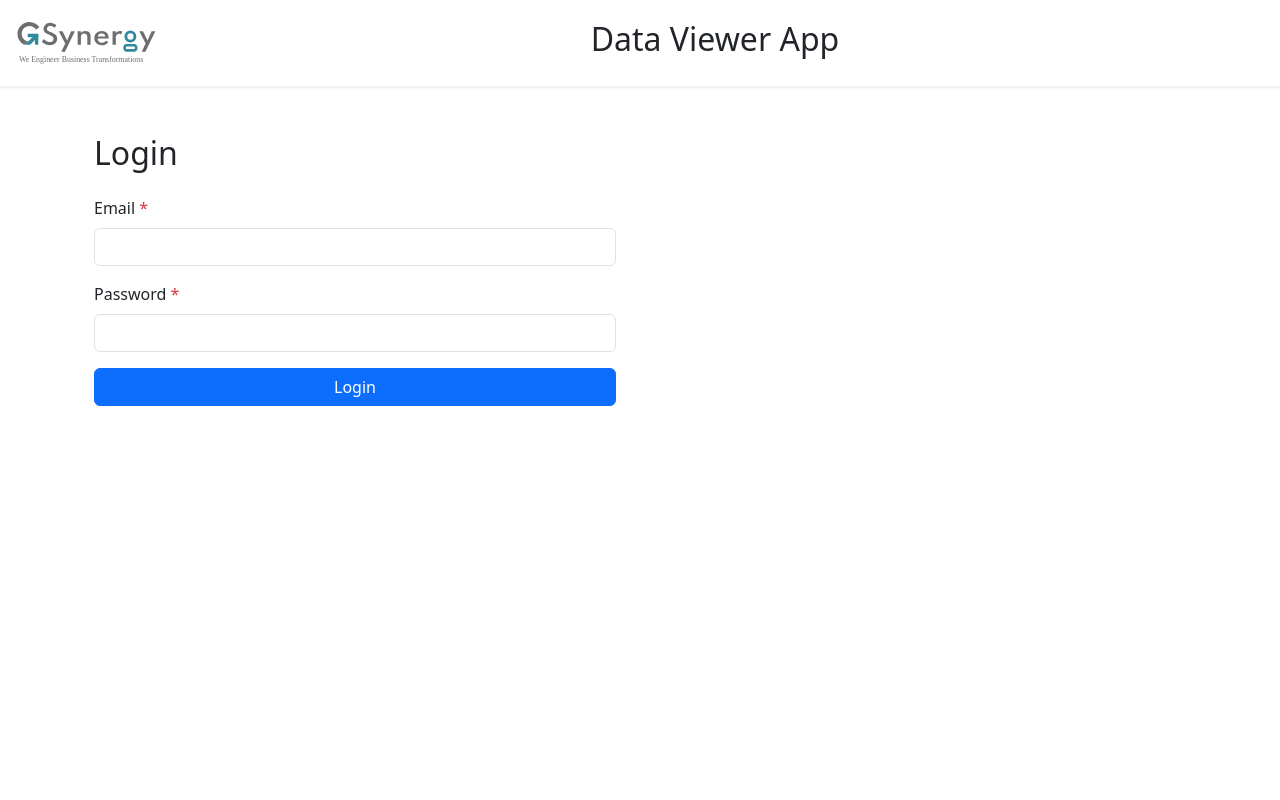
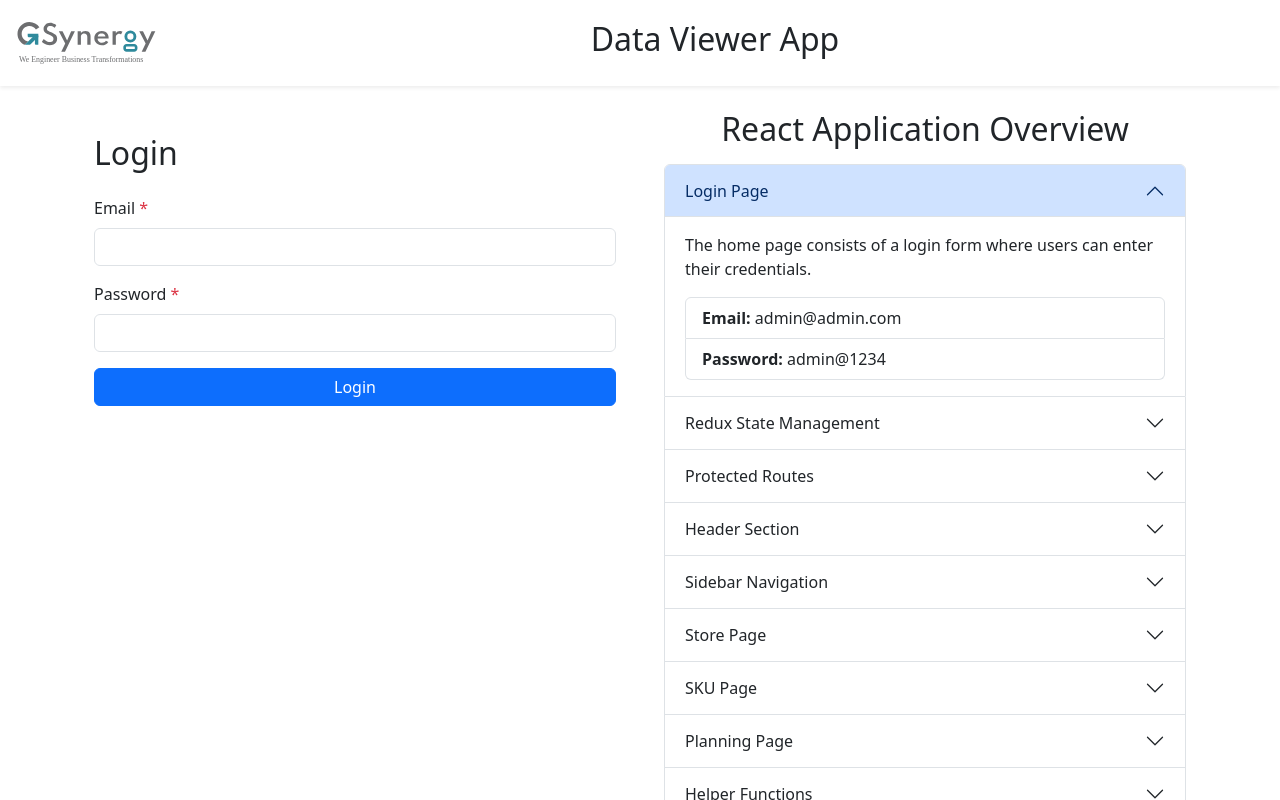
Before and after one commit to adityaxtalk/GS060325_Aditya_Kumar, a React (Vite) app: page / in a window 1280 px wide. Built offline with nearby package versions, Linux system fonts and the light colour scheme; what ag-grid-community, react-confirm would draw is missing.

Commit message:
Added product feature in home page

```diff
--- /dev/null
+++ b/src/components/ProjectDetails.tsx
@@ -0,0 +1,118 @@
+import React from "react";
+import { Accordion, Card, Container, ListGroup, Badge } from "react-bootstrap";
+
+const ProjectDetails: React.FC = () => {
+  return (
+    <Container className="mt-4">
+      <h2 className="mb-3 text-center">React Application Overview</h2>
+      <Accordion defaultActiveKey="0">
+
+        <Accordion.Item eventKey="0">
+          <Accordion.Header>Login Page</Accordion.Header>
+          <Accordion.Body>
+            <p>The home page consists of a login form where users can enter their credentials.</p>
+            <ListGroup>
+              <ListGroup.Item><strong>Email:</strong> admin@admin.com</ListGroup.Item>
+              <ListGroup.Item><strong>Password:</strong> admin@1234</ListGroup.Item>
+            </ListGroup>
+          </Accordion.Body>
+        </Accordion.Item>
+
+        <Accordion.Item eventKey="1">
+          <Accordion.Header>Redux State Management</Accordion.Header>
+          <Accordion.Body>
+            <p>Login user details are stored in the Redux state. A utility function saves the email in local storage, ensuring persistence across page refreshes.</p>
+          </Accordion.Body>
+        </Accordion.Item>
+
+        {/* Protected Routes */}
+        <Accordion.Item eventKey="2">
+          <Accordion.Header>Protected Routes</Accordion.Header>
+          <Accordion.Body>
+            <p>Users must be authenticated to access the dashboard. Unauthorized access redirects to the login page.</p>
+          </Accordion.Body>
+        </Accordion.Item>
+
+        <Accordion.Item eventKey="3">
+          <Accordion.Header>Header Section</Accordion.Header>
+          <Accordion.Body>
+            <p>The header displays the logged-in user's email and a logout button.</p>
+          </Accordion.Body>
+        </Accordion.Item>
+
+        <Accordion.Item eventKey="4">
+          <Accordion.Header>Sidebar Navigation</Accordion.Header>
+          <Accordion.Body>
+            <p>Navigation options for switching between:</p>
+            <ListGroup>
+              <ListGroup.Item>Charts</ListGroup.Item>
+              <ListGroup.Item>Store</ListGroup.Item>
+              <ListGroup.Item>SKU</ListGroup.Item>
+              <ListGroup.Item>Planning</ListGroup.Item>
+            </ListGroup>
+            <p>Active navigation is highlighted.</p>
+          </Accordion.Body>
+        </Accordion.Item>
+
+        <Accordion.Item eventKey="5">
+          <Accordion.Header>Store Page</Accordion.Header>
+          <Accordion.Body>
+            <p>Displays store data using <strong>Ag Grid</strong> with the following features:</p>
+            <ListGroup>
+              <ListGroup.Item>Edit, Drag, and Delete data</ListGroup.Item>
+              <ListGroup.Item>Add new stores via a modal form (Formik validation applied)</ListGroup.Item>
+              <ListGroup.Item>Confirmation modal before adding data</ListGroup.Item>
+            </ListGroup>
+          </Accordion.Body>
+        </Accordion.Item>
+
+        <Accordion.Item eventKey="6">
+          <Accordion.Header>SKU Page</Accordion.Header>
+          <Accordion.Body>
+            <p>Similar to the Store page but for product SKUs.</p>
+            <ListGroup>
+              <ListGroup.Item>Ag Grid for displaying SKU data</ListGroup.Item>
+              <ListGroup.Item>Options to Edit, Drag, and Delete data</ListGroup.Item>
+              <ListGroup.Item>Formik form for adding new products</ListGroup.Item>
+              <ListGroup.Item>Confirmation modal for inserting new data</ListGroup.Item>
+            </ListGroup>
+          </Accordion.Body>
+        </Accordion.Item>
+
+        <Accordion.Item eventKey="7">
+          <Accordion.Header>Planning Page</Accordion.Header>
+          <Accordion.Body>
+            <p>Sales details are categorized by weeks, and data is mapped to corresponding months.</p>
+          </Accordion.Body>
+        </Accordion.Item>
+
+        <Accordion.Item eventKey="8">
+          <Accordion.Header>Helper Functions</Accordion.Header>
+          <Accordion.Body>
+            <p>A helper function ensures that numerical columns contain valid numbers, avoiding format errors.</p>
+          </Accordion.Body>
+        </Accordion.Item>
+
+        <Accordion.Item eventKey="9">
+          <Accordion.Header>Conditional Cell Styling</Accordion.Header>
+          <Accordion.Body>
+            <p>Based on GM% (Gross Margin Percentage), cell styling is applied dynamically.</p>
+          </Accordion.Body>
+        </Accordion.Item>
+
+        <Accordion.Item eventKey="10">
+          <Accordion.Header>Charts Using ApexCharts</Accordion.Header>
+          <Accordion.Body>
+            <p>ApexCharts is used to provide rich visual representations with features like:</p>
+            <ListGroup>
+              <ListGroup.Item>Downloadable visualizations</ListGroup.Item>
+              <ListGroup.Item>Zoom functionality</ListGroup.Item>
+            </ListGroup>
+          </Accordion.Body>
+        </Accordion.Item>
+      </Accordion>
+    </Container>
+  );
+};
+
+export default ProjectDetails;
--- a/src/pages/Home.tsx
+++ b/src/pages/Home.tsx
@@ -4,6 +4,7 @@ import Login from '../components/Login'
 import { useSelector } from 'react-redux'
 import { RootState } from '../store/store'
 import { useNavigate } from 'react-router'
+import ProjectDetails from '../components/ProjectDetails'
 
 const Home:React.FC = () => {
   const user= useSelector((state:RootState) => state.auth.userInfo);
@@ -20,7 +21,9 @@ const Home:React.FC = () => {
             <Col xs={12} sm={6}>
               <Login/>
             </Col>
-            <Col xs={12} sm={6}/>
+            <Col xs={12} sm={6}>
+             <ProjectDetails/>
+            </Col>
         </Row>
     </Container>
   )
```
